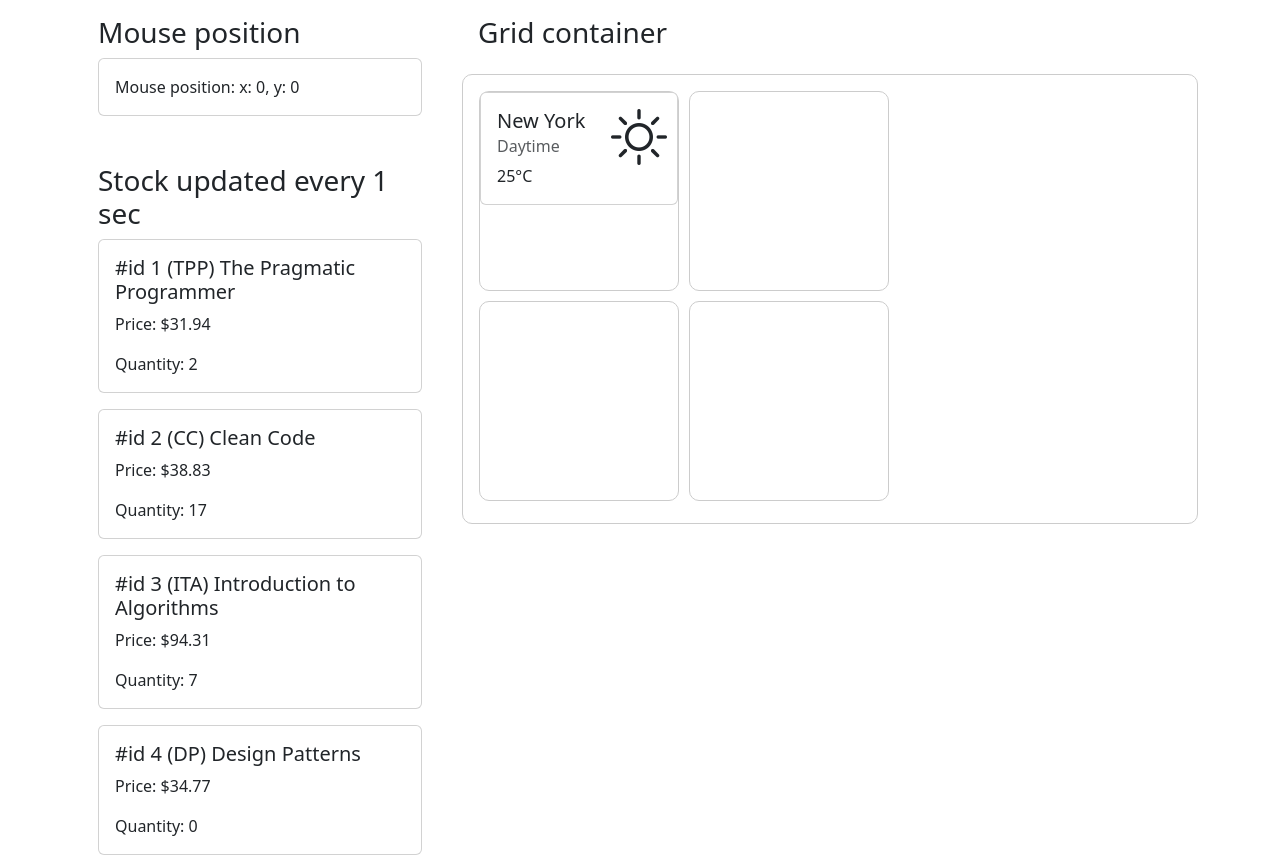
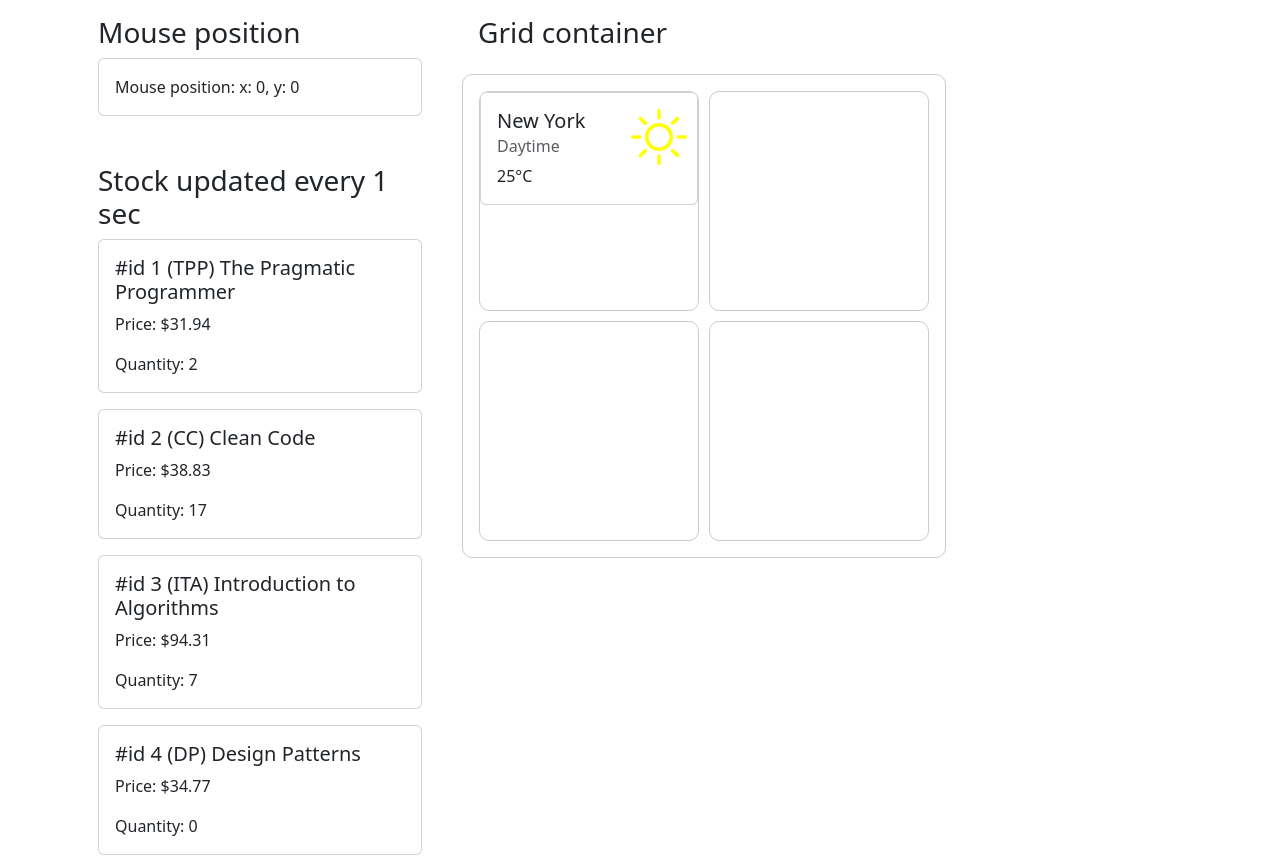
Before and after one commit to vafanasenka/lesson-app, a React (Create React App) app: page / in a window 1280 px wide. Shown: the top 857 px of the page. Built offline with nearby package versions, Linux system fonts and the light colour scheme.

Commit message:
fix widget position

```diff
--- a/src/App.css
+++ b/src/App.css
@@ -39,19 +39,21 @@
 
 .grid-container {
   display: grid;
-  grid-template-columns: repeat(2, 200px);
-  grid-template-rows: repeat(2, 200px);
+  grid-template-columns: repeat(2, 220px);
+  grid-template-rows: repeat(2, 220px);
   gap: 10px;
   position: relative;
   width: 450px;
   height: 450px;
   border: 1px solid #ccc;
   border-radius: 10px;
+  height: fit-content;
+  width: fit-content;
 }
 
 .grid-cell {
-  width: 200px;
-  height: 200px;
+  width: 220px;
+  height: 220px;
   border: 1px solid #ccc;
   box-sizing: border-box;
   border-radius: 10px;
@@ -66,3 +68,7 @@
   top: 10px;
   right: 10px;
 }
+
+.bi-sun {
+  color: yellow;
+}
--- a/src/features/WeatherWidget/GridList.tsx
+++ b/src/features/WeatherWidget/GridList.tsx
@@ -8,7 +8,7 @@ const GridList: React.FC<GridListProps> = () => {
       <div className="w-100 p-3">
         <h3>Grid container</h3>
       </div>
-      <div className="w-100 p-3 grid-container">
+      <div className="p-3 grid-container">
         <div className="grid-cell">
           <WeatherWidget
             location="New York"
--- a/src/features/WeatherWidget/WeatherWidget.tsx
+++ b/src/features/WeatherWidget/WeatherWidget.tsx
@@ -19,9 +19,12 @@ const WeatherWidget: React.FC<WeatherWidgetProps> = ({
   const nodeRef = useRef(null);
 
   const handleStop = (e: DraggableEvent, data: DraggableData) => {
-    const gridSize = 200; // Assuming each cell is 200x200px
-    const newX = Math.round(data.x / gridSize) * gridSize;
-    const newY = Math.round(data.y / gridSize) * gridSize;
+    const gridSize = 220; // Assuming each cell is 220x220px
+    const gap = 10; // Gap between cells
+
+    const newX = Math.round(data.x / (gridSize + gap)) * (gridSize + gap);
+    const newY = Math.round(data.y / (gridSize + gap)) * (gridSize + gap);
+
     setPosition({ x: newX, y: newY });
   };
 
```
Also changed, not shown: src/logo.svg (deleted).
